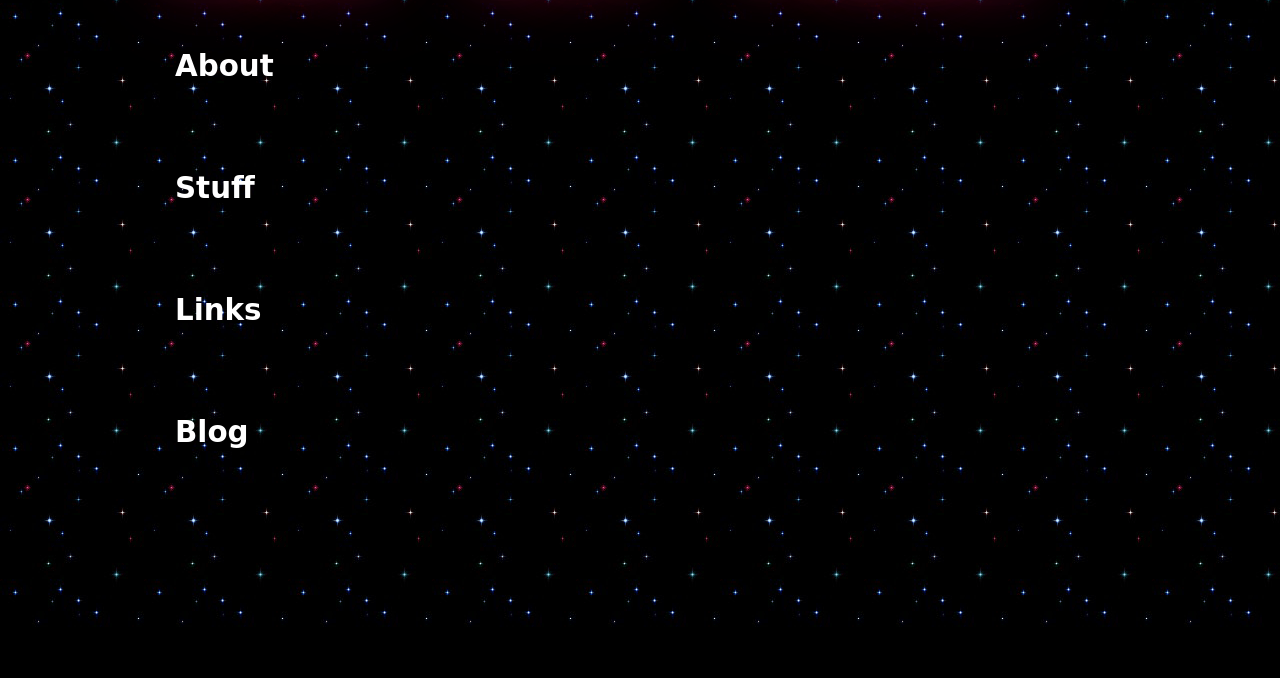
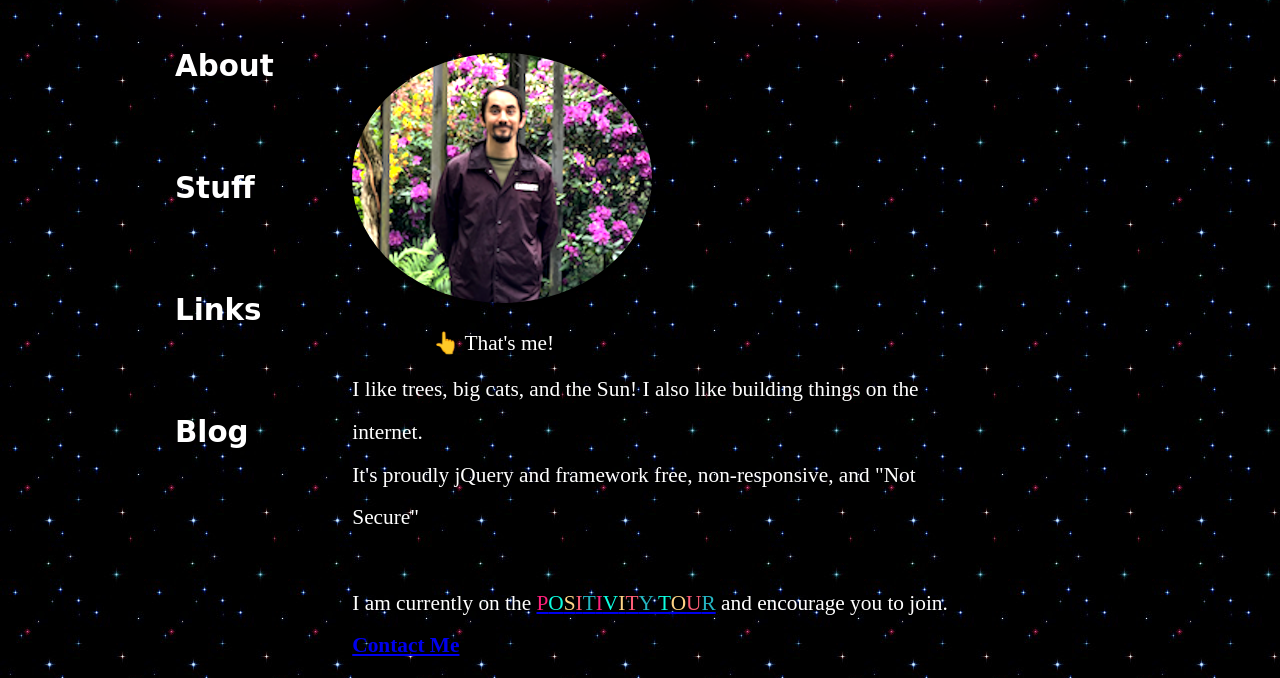
Before and after one commit to codewithmilo/milo-dot-pizza, a PHP site: page /about.php in a window 1280 px wide. Shown: the part 173-851 px from the top of the page. Before the commit the page ends 797 px from the top, so only its background shows below. Run offline with PHP 8.4, Linux system fonts and the light colour scheme.

Commit message:
about page: done

```diff
--- a/about.php
+++ b/about.php
@@ -1,8 +1,29 @@
 <!DOCTYPE html>
 <html>
 	<head>
+		<meta charset="utf-8">
+		<link rel="stylesheet" type="text/css" href="/style/about.css" />
 		<script src="/js/header.js"></script>
 	</head>
 <body>
+	<table id="content">
+		<tr><td><img id="me" src="/images/me.png" /></td></tr>
+		<tr><td id="top">👆 That's me!</td></tr>
+		<tr><td>I like trees, big cats, and the Sun! I also like building things on the internet.<br/>
+				It's proudly jQuery and framework free, non-responsive, and "Not Secure"<br/><br/>
+				I am currently on the
+				<a href="https://twitter.com/positivitytour"><?php
+					$text = "POSITIVITY TOUR";
+					$colors = ["#ff217c", "#0cffe1", "#ffd486","#fe5e78","#25b6c3"];
+					# rainbow text, yay!!!
+					for ($i=0;$i<strlen($text);$i++){
+						$letter = $text[$i];
+						$color = $colors[$i % count($colors)];
+						echo "<span style=\"color:{$color}\">{$letter}</span>";
+					}
+				?></a> and encourage you to join.<br/>
+				<a href='contact.php'><b>Contact Me</b></a>
+		</td></tr>
+	</table>
 </body>
 </html>
--- /dev/null
+++ b/style/about.css
@@ -0,0 +1,16 @@
+#content {
+    margin: 4% 0 0 27%;
+    width: 50%;
+}
+#content td {
+    color: white;
+    font-size: 16pt;
+    line-height: 2;
+}
+#me {
+    border-radius: 50%;
+    width: 300px;
+}
+#top {
+    padding-left: 13%;
+}
```
Also changed, not shown: images/me.png (added).
